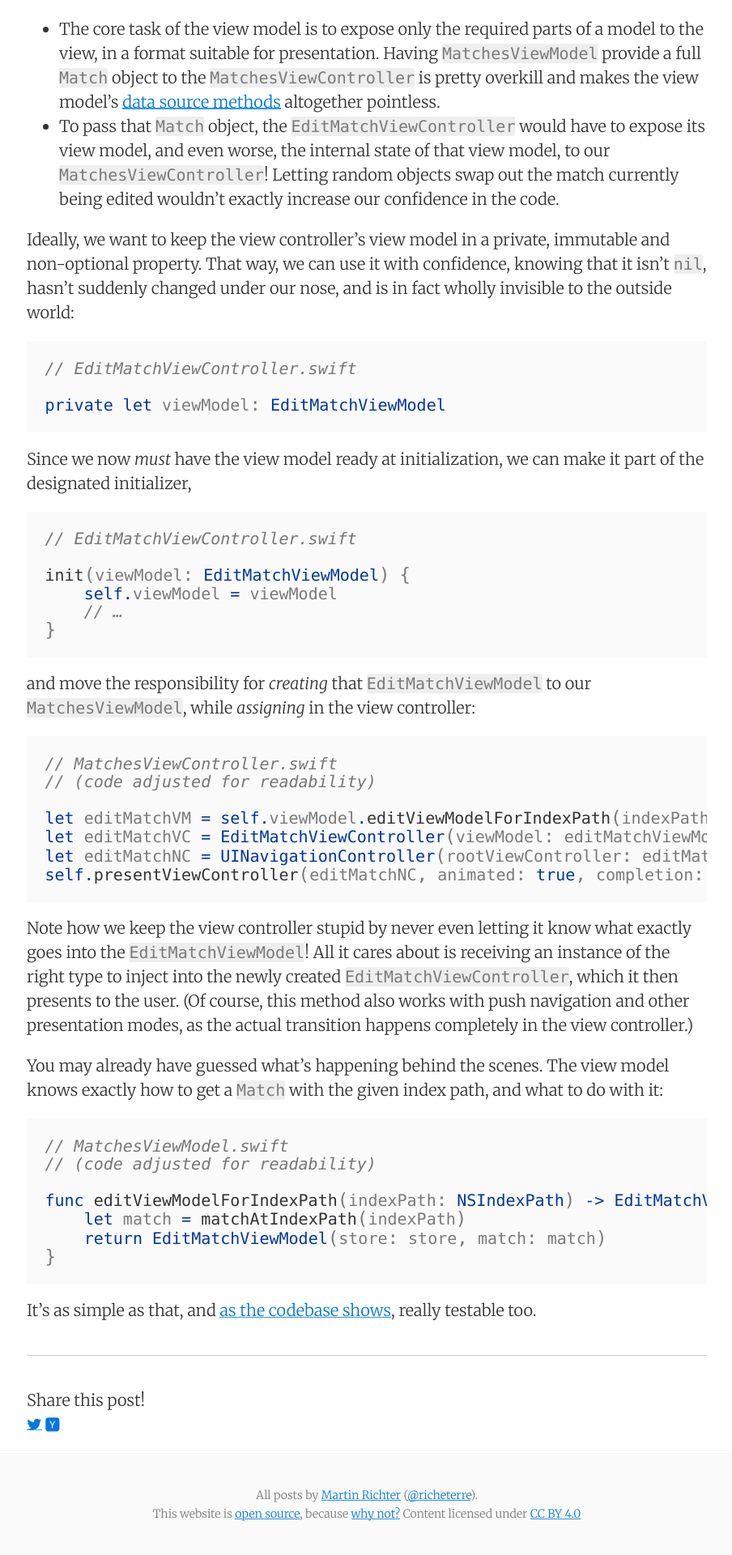
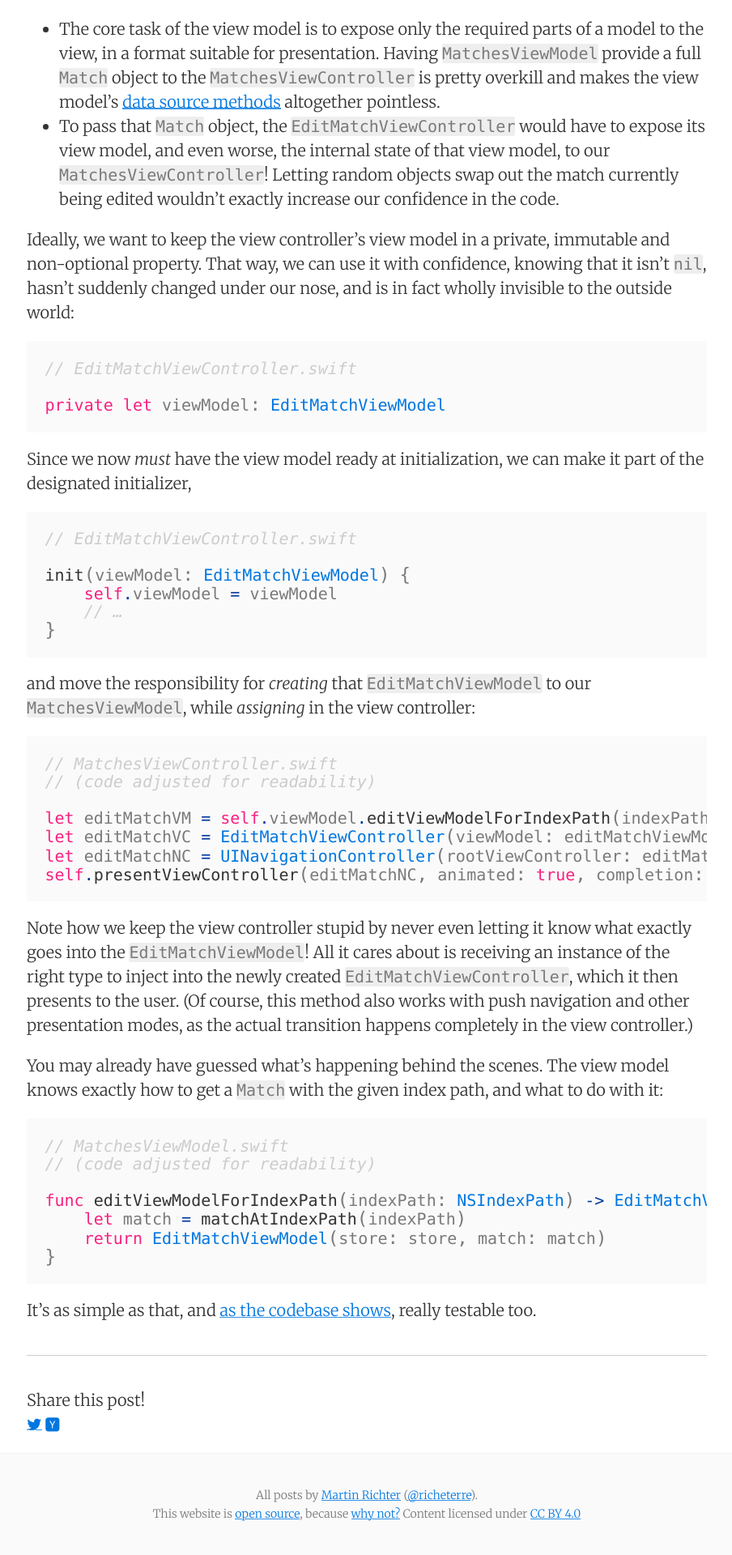
Before and after one commit to richeterre/richeterre.github.io, a Jekyll site: the page built from _posts/2015-08-20-navigation-with-mvvm-on-ios.md, in a window 1280 px wide. Shown: the part 821-2741 px from the top of the page at 81% size, without its empty margins (187-1091 px from the left). Built offline with Jekyll 4.4.1, drawn with Linux system fonts in a browser that asks for light colours; nearby versions of some CDN libraries.

Commit message:
Tweak some syntax highlighting colors

```diff
--- a/_sass/_variables.scss
+++ b/_sass/_variables.scss
@@ -94,13 +94,13 @@ $form-field-padding-x: .5rem;
 // Code
 $pre-border-radius: 0;
 $pre-background-color: #fafafa;
-$hljs-comment: $mid-gray;
-$hljs-keyword: $dark-blue;
+$hljs-comment: $light-gray;
+$hljs-keyword: $purple;
 $hljs-name: $dark-gray;
 $hljs-number: $dark-green;
 $hljs-string: $red;
 $hljs-title: $red;
-$hljs-type: $dark-blue;
+$hljs-type: $blue;
 $hljs-tag: $dark-blue;
 $hljs-attribute: $dark-green;
 $hljs-regexp: $dark-green;
--- a/_sass/basscss/_syntax-highlighting.scss
+++ b/_sass/basscss/_syntax-highlighting.scss
@@ -16,9 +16,12 @@
 .highlight .kd,
 .highlight .kn,
 .highlight .kr,
-.highlight .kt,
 .highlight .kp {
   color: $hljs-keyword;
+}
+
+.highlight .kt {
+  color: $hljs-type;
 }
 
 .highlight .na,
```
